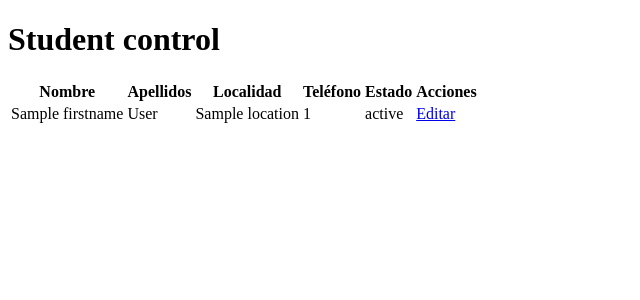
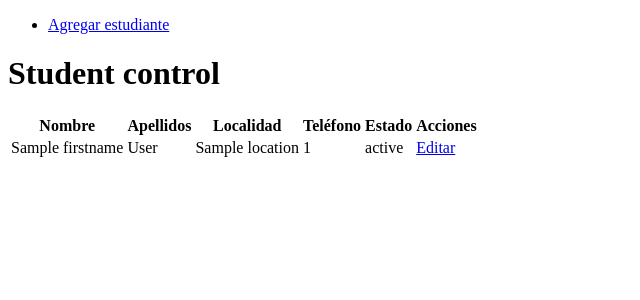
Before and after one commit to Diego448/scholar-control, a Flask app: page /directory/students in a window 1280 px wide. Shown: the top 300 px of the page, without its empty margins (0-640 px from the left). Run offline with Flask 2, Linux system fonts and the light colour scheme; a database or web service that is not in the repository returns one stand-in record (values such as "Sample title"); data that the repository does not hold is empty.

Commit message:
Adding navigation link to create student view

```diff
--- a/webapp/app.py
+++ b/webapp/app.py
@@ -59,6 +59,7 @@ def edit_student(student_id):
 @app.route('/')
 def homepage():
     return render_template("homepage.html")
+
 @app.errorhandler(404)
 def error_404(error):
     return render_template("error_404.html"), 404
--- a/webapp/templates/student_directory.html
+++ b/webapp/templates/student_directory.html
@@ -4,6 +4,11 @@
     <title>Student control</title>
 </head>
 <body>
+    <nav>
+        <ul>
+            <li><a href="{{ url_for('create_student') }}">Agregar estudiante</a></li>
+        </ul>
+    </nav>
     <h1>Student control</h1>
     <table>
         <thead>
```
